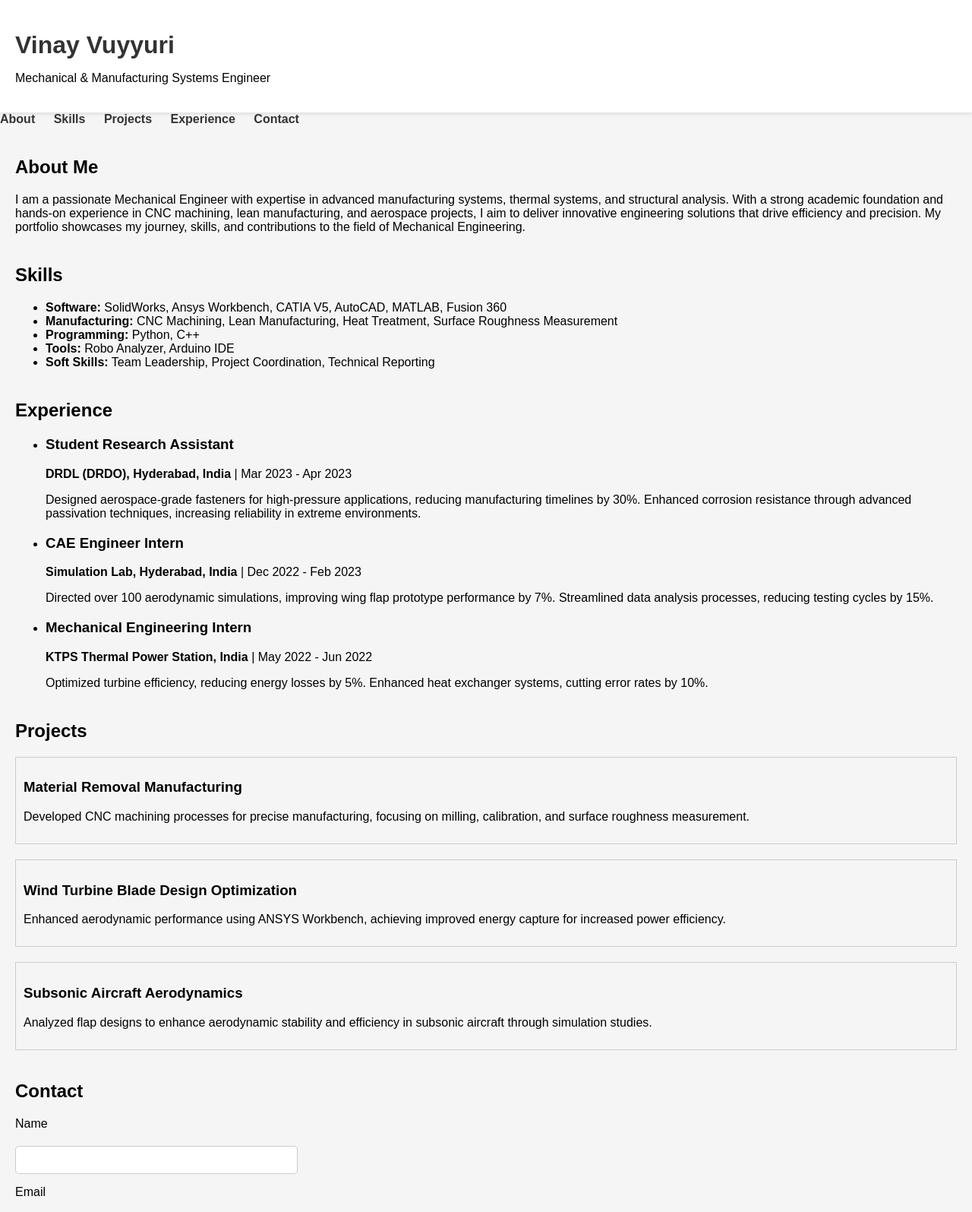
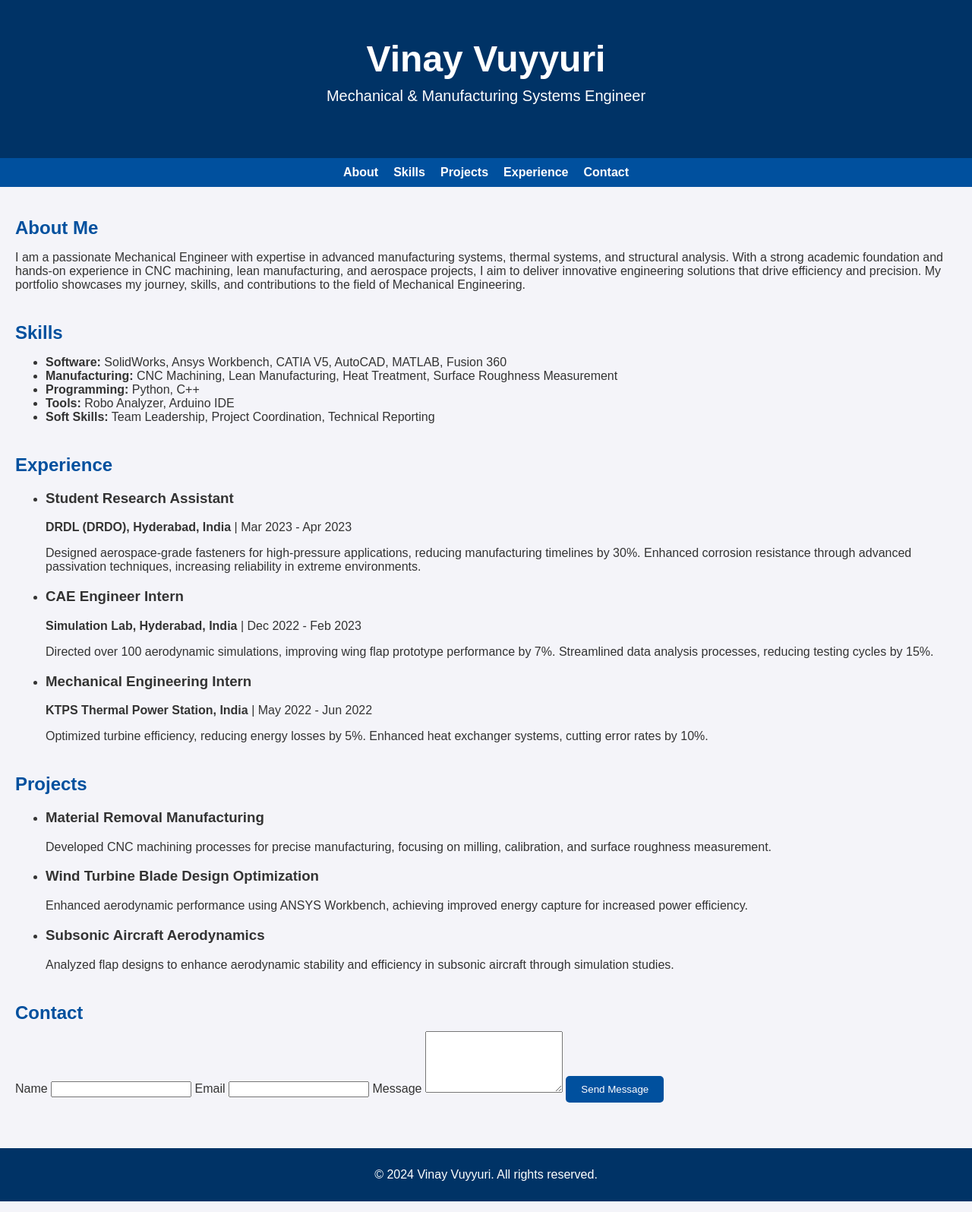
Before and after one commit to LoganFury/Portfolio, a plain HTML site: page index.html in a window 1280 px wide. Shown: the top 1595 px of the page at 76% size. Drawn offline with Linux system fonts and the light colour scheme.

Commit message:
Update style.css

```diff
--- a/style.css
+++ b/style.css
@@ -2,124 +2,50 @@ body {
     font-family: 'Arial', sans-serif;
     margin: 0;
     padding: 0;
-    background-color: #f5f5f5; /* Light gray background */
+    background-color: #f4f4f9;
+    color: #333;
+    overflow-x: hidden;
 }
-.portfolio-title {
-    font-size: 32px;
-    color: #333; /* Dark gray text */
-    margin-bottom: 10px;
-  }
-  .justified-text {
-    text-align: justify;
-    line-height: 1.6; /* Adjust line height for better readability */
-  }
 
 header {
-    background-color: #ffffff; /* White header */
-    padding: 20px;
-    box-shadow: 0px 2px 5px rgba(0, 0, 0, 0.1); /* Subtle box shadow for depth */
+    background-color: #003366;
+    color: white;
+    text-align: center;
+    padding: 50px 0;
+    transform: translateY(-100px);
+    animation: slide-down 1s forwards;
 }
-form {
-    display: grid;
-    gap: 15px;
-  }
 
-  label {
-    display: block;
-    margin-bottom: 5px;
-  }
+.portfolio-title {
+    font-size: 48px;
+    margin: 0;
+}
 
-  input,
-  textarea {
-    width: 30%;
-    padding: 10px;
-    box-sizing: border-box;
-    border: 1px solid #ccc;
-    border-radius: 5px;
-  }
-  /* ... (existing styles) ... */
-
-#projects ul {
-    list-style: none;
-    padding: 0;
-  }
-
-  #projects li {
-    margin-bottom: 20px;
-    border: 1px solid #ccc;
-    padding: 10px;
-  }
-
-  .view-project-link {
-    display: block;
-    width: 30%;
+.subtitle {
+    font-size: 20px;
     margin-top: 10px;
-    text-align: center;
-    background-color: #007bff; /* Adjust the color */
-    color: #fff;
-    text-decoration: none;
-    padding: 8px 16px;
-    border-radius: 5px;
-  }
-
-  .view-project-link:hover {
-    background-color: #0056b3; /* Adjust the hover color */
-  }
-
-  /* ... (rest of the styles) ... */
-
-  button {
-    background-color: #000000;
-    width: 30%;
-    color: #fff;
-    padding: 10px 20px;
-    border: none;
-    border-radius: 5px;
-    cursor: pointer;
-    transition: background-color 0.3s ease;
-  }
-
-  button:hover {
-    background-color: #414141; /* Darker shade on hover */
-  }
+}
 
 nav ul {
     list-style: none;
+    padding: 10px;
+    background-color: #00509e;
     margin: 0;
-    padding: 0;
-}
-
-nav li {
-    display: inline-block;
-    margin-right: 20px;
-}
-/* Add this block of code to the existing styles in your CSS file */
-
-/* Style for the projects section */
-#projects img {
-  display: flex;
-  flex-wrap: wrap;
-  justify-content: space-between;
-}
-
-/* Style for project images */
-#projects img {
-  width: 30%;
-  height: auto;
-  border: 1px solid #ccc; /* Optional: Add a border for separation */
-  border-radius: 5px; /* Optional: Add rounded corners */
-  margin-bottom: 10px;
+    display: flex;
+    justify-content: center;
+    gap: 20px;
+    animation: fade-in 1.5s ease-in-out;
 }
 
 nav a {
+    color: white;
     text-decoration: none;
-    color: #333; /* Dark gray text */
-    font-weight: bold; /* Bold font for navigation links */
-    transition: color 0.3s ease; /* Smooth color transition on hover */
+    font-weight: bold;
+    transition: color 0.3s;
 }
 
 nav a:hover {
-    color: #000000; /* Accent color on hover */
+    color: #ffcc00;
 }
 
 main {
@@ -127,16 +53,69 @@ main {
 }
 
 section {
-    margin-bottom: 40px; /* Increased margin for better separation */
+    margin-bottom: 40px;
+    opacity: 0;
+    transform: translateY(50px);
+    animation: fade-up 1.5s ease-in-out forwards;
 }
 
-.accent-color {
-    color: #000000; /* Your chosen accent color */
+section:nth-child(odd) {
+    animation-delay: 0.5s;
+}
+
+h2 {
+    color: #00509e;
+    margin-bottom: 10px;
+}
+
+button {
+    background-color: #00509e;
+    color: white;
+    padding: 10px 20px;
+    border: none;
+    border-radius: 5px;
+    cursor: pointer;
+    transition: background-color 0.3s;
+}
+
+button:hover {
+    background-color: #003366;
 }
 
 footer {
-    background-color: #ffffff; /* White footer */
-    padding: 20px;
+    background-color: #003366;
+    color: white;
     text-align: center;
-    box-shadow: 0px -2px 5px rgba(0, 0, 0, 0.1); /* Inverted box shadow for depth */
+    padding: 10px 0;
+    animation: fade-in 2s ease-in-out;
 }
+
+/* Animations */
+@keyframes fade-in {
+    from {
+        opacity: 0;
+    }
+    to {
+        opacity: 1;
+    }
+}
+
+@keyframes slide-down {
+    from {
+        transform: translateY(-100px);
+    }
+    to {
+        transform: translateY(0);
+    }
+}
+
+@keyframes fade-up {
+    from {
+        opacity: 0;
+        transform: translateY(50px);
+    }
+    to {
+        opacity: 1;
+        transform: translateY(0);
+    }
+}
```
